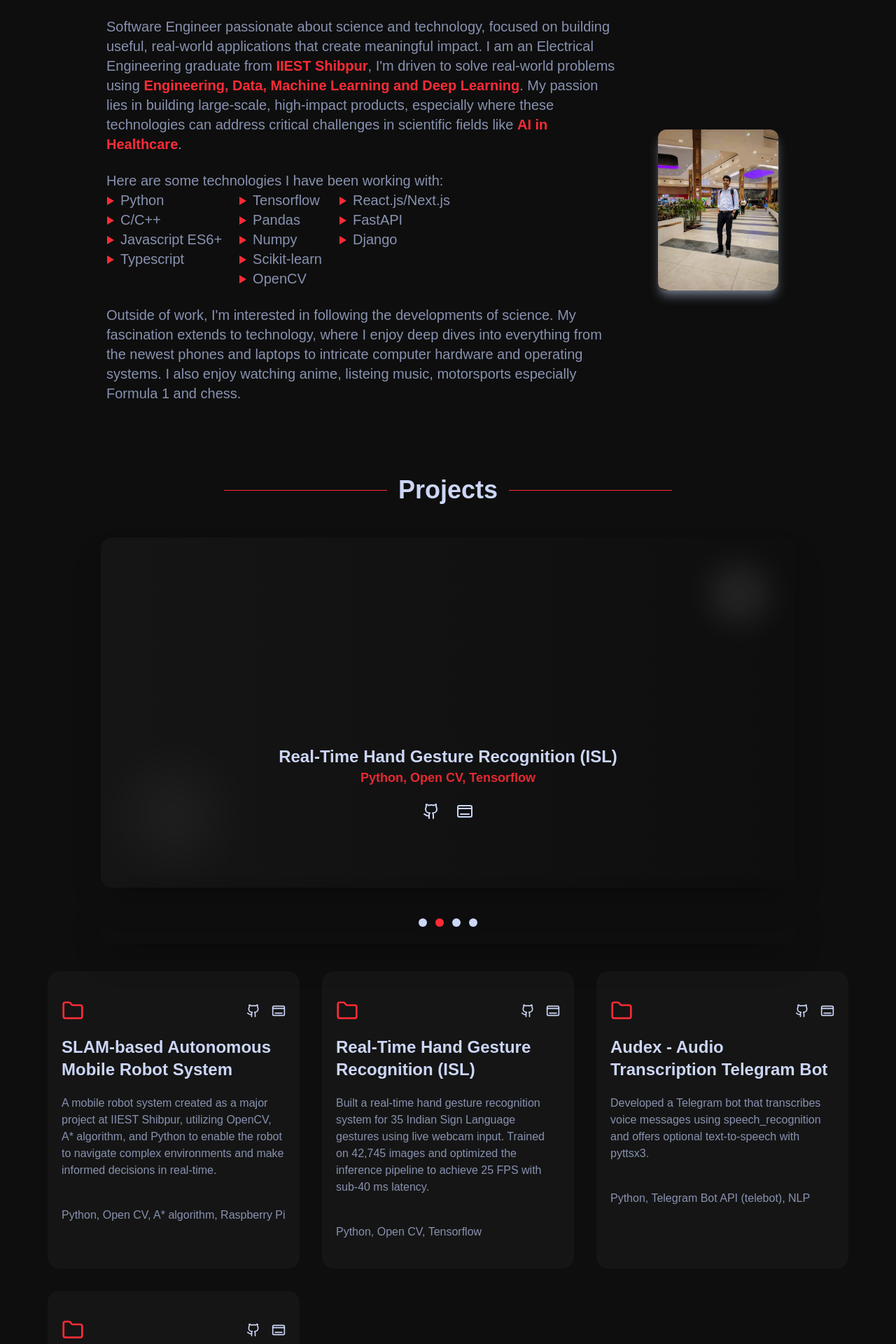
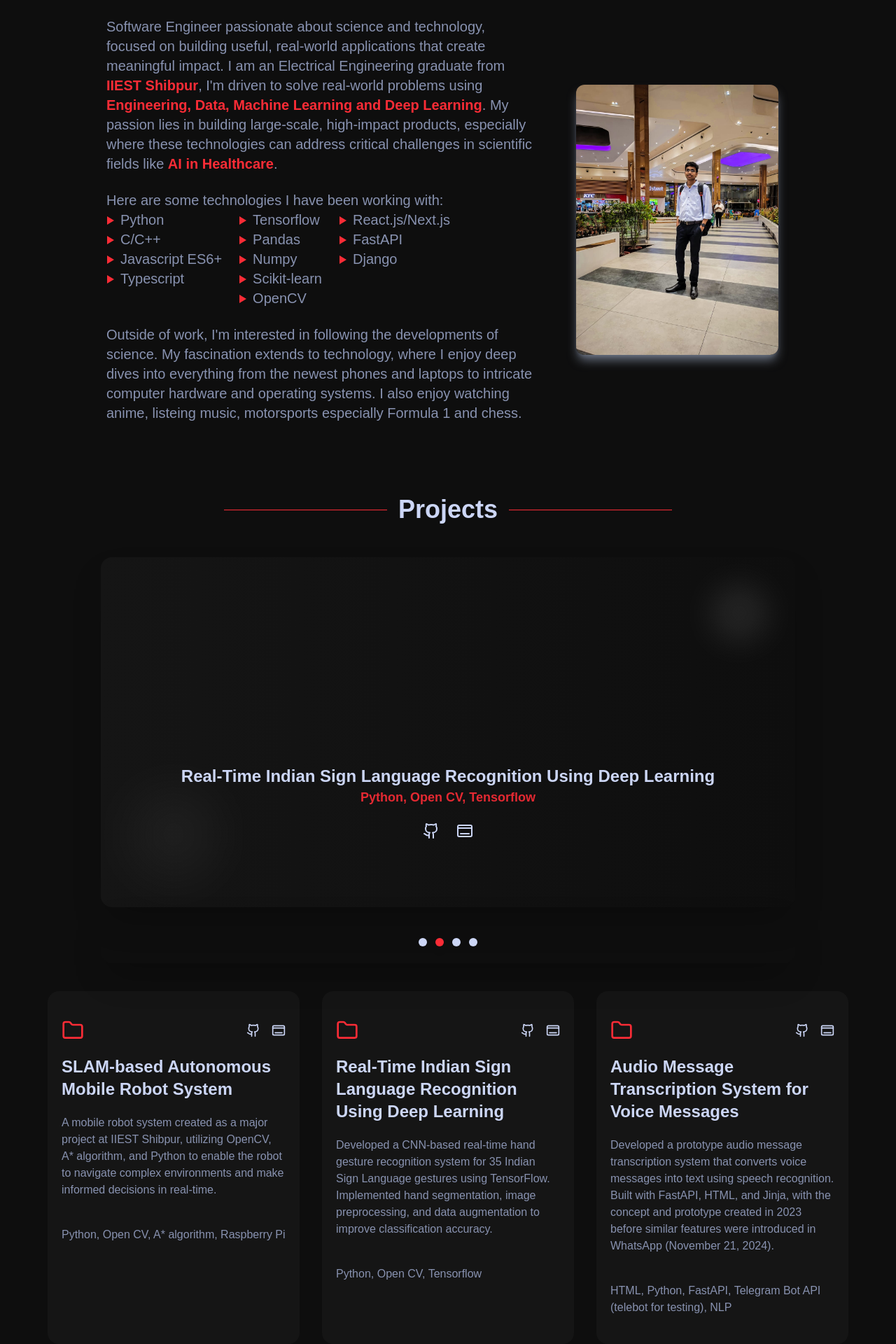
Before and after one commit to prasanthkumarch26/prasanthkumar, a Next.js app: page / in a window 1280 px wide. Shown: the part 1020-2940 px from the top of the page at 70% size. Built offline with nearby package versions, Linux system fonts and the light colour scheme; a web font is replaced by a local one.

Commit message:
fix:projects update, about me UI fix

```diff
--- a/components/About.tsx
+++ b/components/About.tsx
@@ -66,8 +66,8 @@ const About = () => {
             <Image
               src="/prasanthkumar.jpg"
               alt="Prasanth Kumar"
-              width={1000}
-              height={1000}
+              width={2000}
+              height={2000}
               className="rounded-xl transition-transform duration-300 hover:-translate-y-2 shadow-gray-500 shadow-lg box-border"
             />
           </div>
--- a/public/data/projects.json
+++ b/public/data/projects.json
@@ -5,25 +5,25 @@
     "description": "A mobile robot system created as a major project at IIEST Shibpur, utilizing OpenCV, A* algorithm, and Python to enable the robot to navigate complex environments and make informed decisions in real-time.",
     "techStack": "Python, Open CV, A* algorithm, Raspberry Pi",
     "image": "/slam.png",
-    "githubLink": "https://github.com/prasanthkumarch26/SLAM-enabled-Autonomous-Mobile-Robot-System",
+    "githubLink": "https://github.com/prasanthkumarch26/SLAM-Based-Autonomous-Mobile-Robot",
     "liveLink": "https://drive.google.com/file/d/1FDlniOoypnIu1xfcej0JkzB4T7ukxrxd/view?usp=drive_link"
   },
   {
     "id": 2,
-    "title": "Real-Time Hand Gesture Recognition (ISL)",
-    "description": "Built a real-time hand gesture recognition system for 35 Indian Sign Language gestures using live webcam input. Trained on 42,745 images and optimized the inference pipeline to achieve 25 FPS with sub-40 ms latency.",
+    "title": "Real-Time Indian Sign Language Recognition Using Deep Learning",
+    "description": "Developed a CNN-based real-time hand gesture recognition system for 35 Indian Sign Language gestures using TensorFlow. Implemented hand segmentation, image preprocessing, and data augmentation to improve classification accuracy.",
     "techStack": "Python, Open CV, Tensorflow",
     "image": "",
-    "githubLink": "",
+    "githubLink": "https://github.com/prasanthkumarch26/",
     "liveLink": ""
   },
   {
     "id": 3,
-    "title": "Audex - Audio Transcription Telegram Bot",
-    "description": "Developed a Telegram bot that transcribes voice messages using speech_recognition and offers optional text-to-speech with pyttsx3.",
-    "techStack": "Python, Telegram Bot API (telebot), NLP",
+    "title": "Audio Message Transcription System for Voice Messages",
+    "description": "Developed a prototype audio message transcription system that converts voice messages into text using speech recognition. Built with FastAPI, HTML, and Jinja, with the concept and prototype created in 2023 before similar features were introduced in WhatsApp (November 21, 2024).",
+    "techStack": "HTML, Python, FastAPI, Telegram Bot API (telebot for testing), NLP",
     "image": "/audex.png",
-    "githubLink": "",
+    "githubLink": "https://github.com/prasanthkumarch26/",
     "liveLink": ""
   },
   {
```
